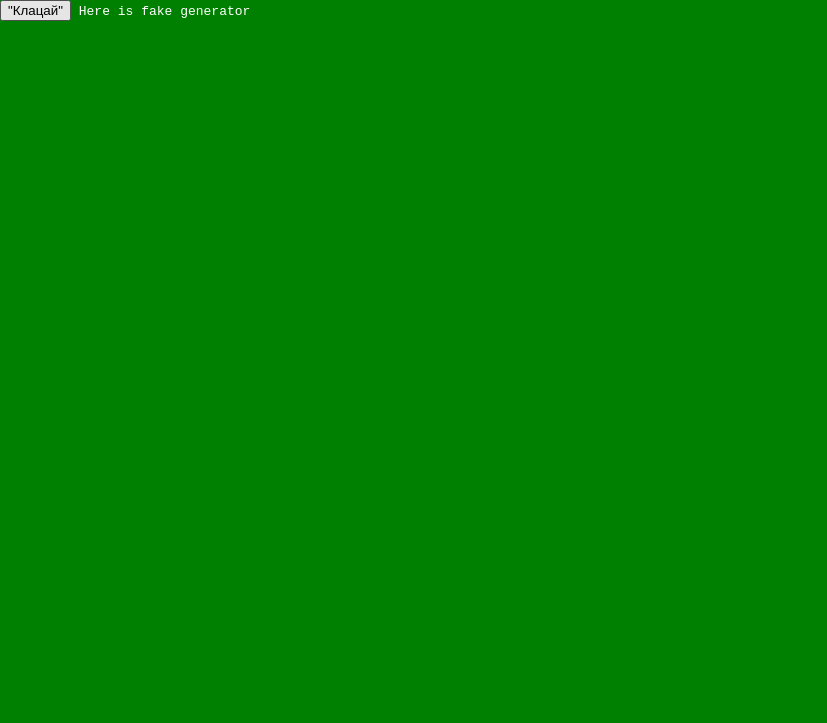
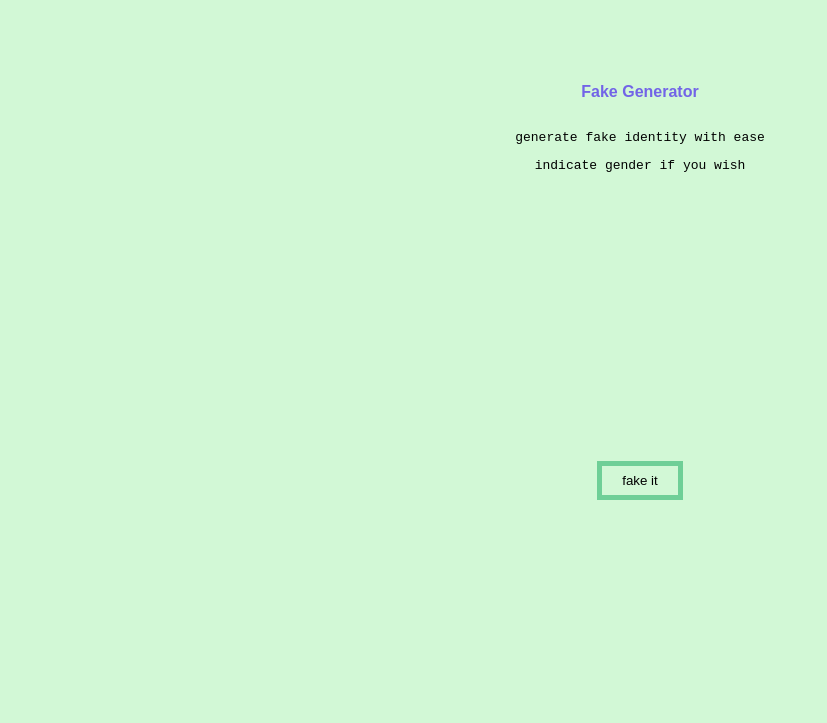
Before and after one commit to divineLush/fake-generator, a plain HTML site: page index.html in a window 1280 px wide. Shown: the whole page, without its empty margins (0-827 px from the left). Drawn offline with Linux system fonts and the light colour scheme.

Commit message:
basic layout

```diff
--- a/index.html
+++ b/index.html
@@ -8,8 +8,14 @@
 </head>
 <body>
     <div class="app">
-        <button class="app__btn"> "Клацай" </button>
-        Here is fake generator
+        <header class="app__header centered-content">
+            <p class="app__header__title">Fake Generator</p>
+            <p class="app__header__text">generate fake identity with ease</p>
+            <p class="app__header__text">indicate gender if you wish</p>
+        </header>
+        <main class="app__content centered-content">
+            <button class="app__btn"> fake it </button>
+        </main>
     </div>
     <script src="main.js"></script>
 </body>
--- a/main.css
+++ b/main.css
@@ -1,3 +1,10 @@
+.centered-content {
+    display: flex;
+    flex-direction: column;
+    justify-content: center;
+    align-items: center;
+}
+
 body {
     margin: 0;
     padding: 0;
@@ -6,6 +13,37 @@ body {
 .app {
     height: 100vh;
     font-family: monospace;
-    color: white;
-    background-color: green;
+    color: black;
+    background-color: #d2f8d6;
 }
+
+.app__header {
+    height: 30vh;
+}
+
+.app__header__title {
+    color: #7264e7;
+    font-weight: bold;
+    font-family: sans-serif;
+}
+
+.app__header__text {
+    margin-bottom: 0;
+}
+
+.app__content {
+    height: 60vh;
+}
+
+.app__btn {
+    border: 5px solid #6fcf97;
+    background-color: #d2f8d6;
+    cursor: pointer;
+    padding: 7px 20px;
+}
+
+.app__btn:hover {
+    border-color: #7264e7;
+    background-color: #7264e7;
+    color: #d2f8d6;
+}
```
